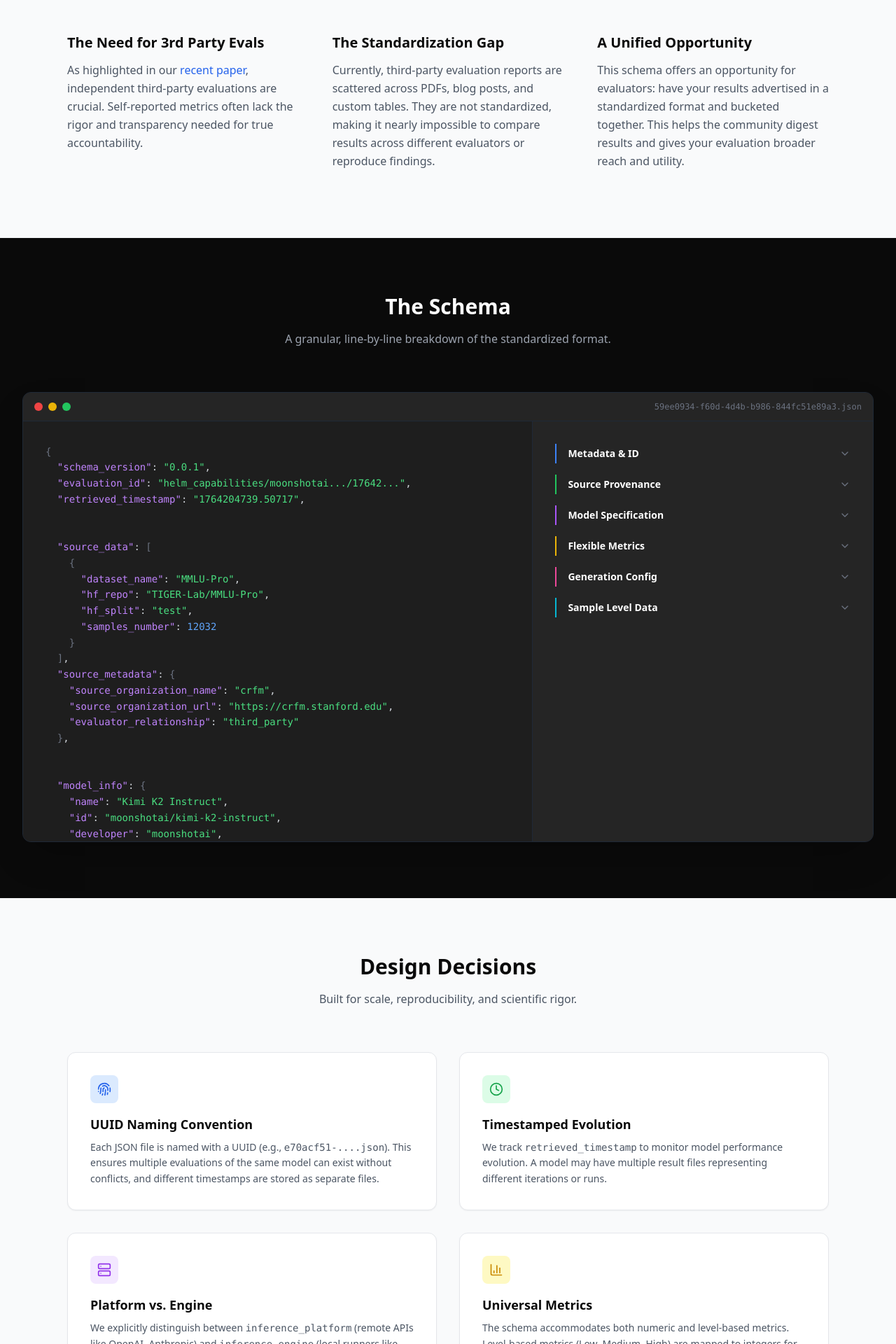
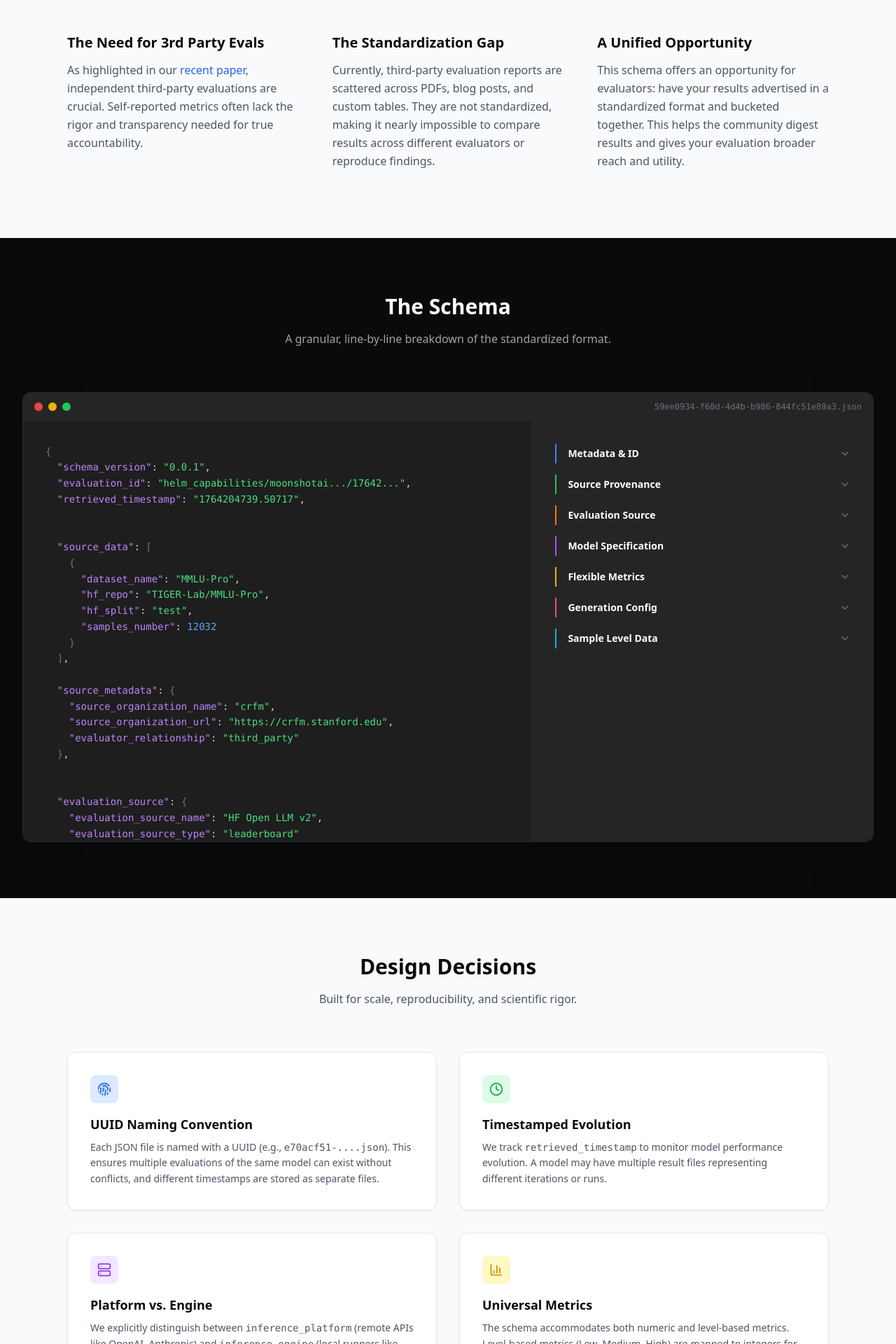
Before and after one commit to evaleval/evaleval.github.io, a Jekyll site: the page built from _projects/every_eval_ever.md, in a window 1280 px wide. Shown: the part 985-2905 px from the top of the page at 70% size. Built offline with Jekyll 4.4.1, drawn with Linux system fonts in a browser that asks for light colours; nearby versions of some CDN libraries.

Commit message:
added eval source

```diff
--- a/_layouts/every_eval_ever.html
+++ b/_layouts/every_eval_ever.html
@@ -178,10 +178,16 @@
       <span class="text-purple-400">"samples_number"</span>: <span class="text-blue-400">12032</span>
     <span class="text-gray-500">}</span>
   <span class="text-gray-500">]</span>,
+
   <span class="text-purple-400">"source_metadata"</span>: <span class="text-gray-500">{</span>
     <span class="text-purple-400">"source_organization_name"</span>: <span class="text-green-400">"crfm"</span>,
     <span class="text-purple-400">"source_organization_url"</span>: <span class="text-green-400">"https://crfm.stanford.edu"</span>,
     <span class="text-purple-400">"evaluator_relationship"</span>: <span class="text-green-400">"third_party"</span>
+  <span class="text-gray-500">}</span>,</span>
+
+<span id="code-eval-source" class="code-section transition-opacity duration-300 block">  <span class="text-purple-400">"evaluation_source"</span>: <span class="text-gray-500">{</span>
+    <span class="text-purple-400">"evaluation_source_name"</span>: <span class="text-green-400">"HF Open LLM v2"</span>,
+    <span class="text-purple-400">"evaluation_source_type"</span>: <span class="text-green-400">"leaderboard"</span>
   <span class="text-gray-500">}</span>,</span>
 
 <span id="code-model" class="code-section transition-opacity duration-300 block">  <span class="text-purple-400">"model_info"</span>: <span class="text-gray-500">{</span>
@@ -267,6 +273,23 @@
                                         <li><span class="text-purple-400">hf_split</span>: Dataset split (train/test/val).</li>
                                         <li><span class="text-purple-400">samples_number</span>: Total count of examples.</li>
                                         <li><span class="text-purple-400">source_metadata</span>: Organization & relationship info.</li>
+                                    </ul>
+                                </div>
+                            </div>
+
+                            <!-- Item 2.5 -->
+                            <div class="annotation-item group cursor-pointer border-l-2 border-orange-500 pl-4 py-1 hover:bg-white/5 transition-colors rounded-r" data-target="code-eval-source">
+                                <div class="flex items-center justify-between">
+                                    <h4 class="text-white font-semibold group-hover:text-orange-400 transition-colors">Evaluation Source</h4>
+                                    <div class="icon-wrapper transition-transform duration-300">
+                                        <i data-lucide="chevron-down" class="w-4 h-4 text-gray-500"></i>
+                                    </div>
+                                </div>
+                                <div class="details hidden mt-3 text-gray-400 space-y-3 animate-in fade-in slide-in-from-top-2 duration-200">
+                                    <p>Identifies the origin of the evaluation results.</p>
+                                    <ul class="space-y-2 text-xs text-gray-500 font-mono bg-black/20 p-3 rounded">
+                                        <li><span class="text-purple-400">evaluation_source_name</span>: Name of leaderboard or platform.</li>
+                                        <li><span class="text-purple-400">evaluation_source_type</span>: 'leaderboard' or 'evaluation_platform'.</li>
                                     </ul>
                                 </div>
                             </div>
```
